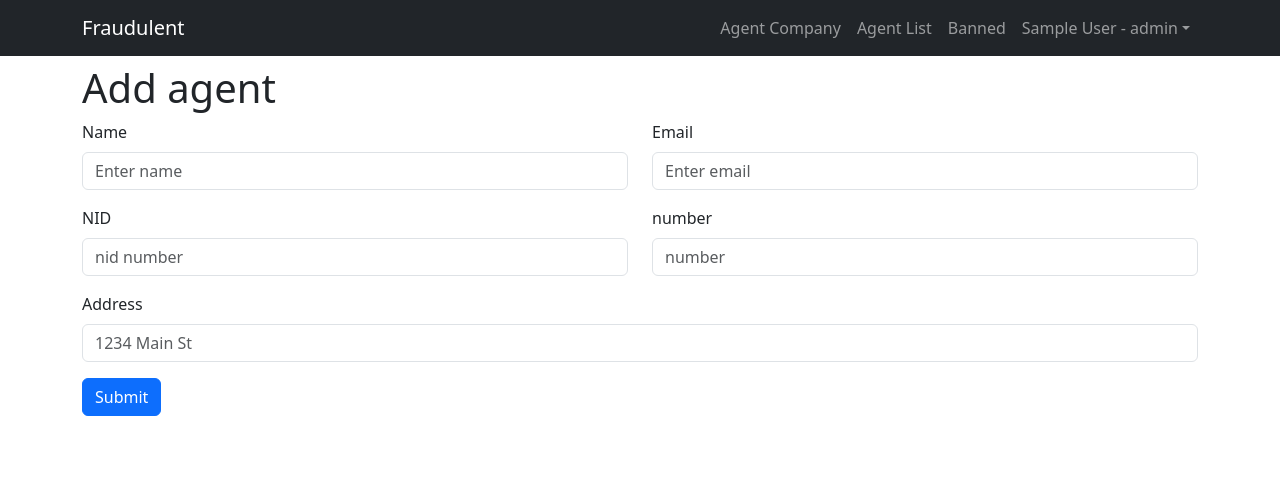
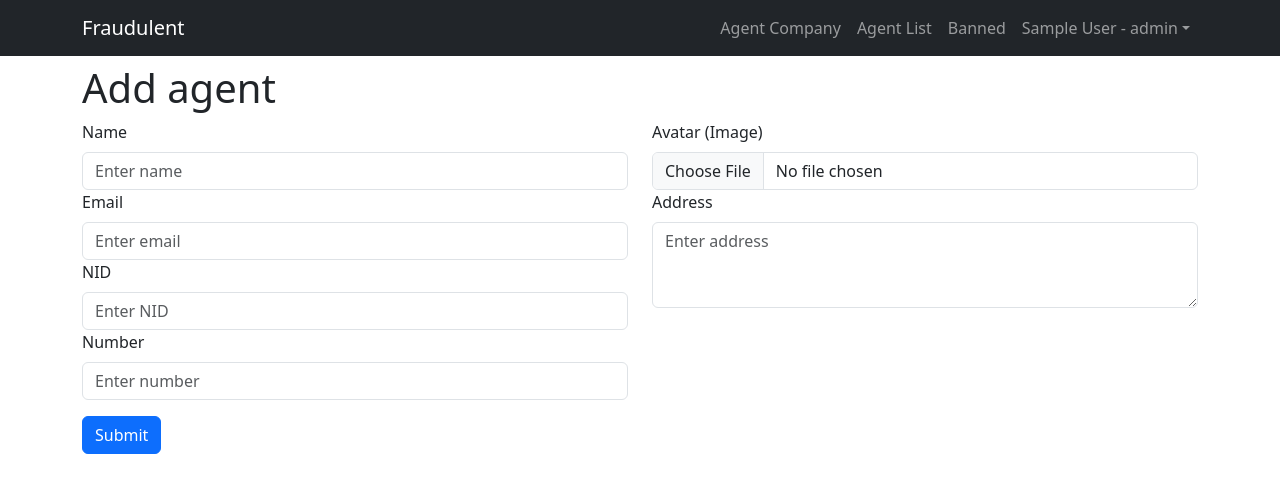
Before and after one commit to FahadKabirKsl/mernauth, a React (Vite) app in the folder frontend/: page /add-agent in a window 1280 px wide. Shown: the top 492 px of the page. Built offline with nearby package versions, Linux system fonts and the light colour scheme; sample sign-in values are in the browser's storage.

Commit message:
add image

```diff
--- a/frontend/src/components/screens/Agents/AddAgentScreen.jsx
+++ b/frontend/src/components/screens/Agents/AddAgentScreen.jsx
@@ -14,25 +14,43 @@ const AddAgentScreen = () => {
   const [nid, setNid] = useState("");
   const [number, setNumber] = useState("");
   const [address, setAddress] = useState("");
-  const [addAgent, { isLoading }] = useAddAgentMutation();
-
+  const [agentAvatar, setAgentAvatar] = useState(null);
+  const [loading, setLoading] = useState(false);
   const submitHandler = async (e) => {
     e.preventDefault();
 
+    const formData = new FormData();
+    formData.append("name", name);
+    formData.append("email", email);
+    formData.append("nid", nid);
+    formData.append("number", number);
+    formData.append("address", address);
+    if (agentAvatar) {
+      formData.append("agentAvatar", agentAvatar, agentAvatar.name);
+    }
+
     try {
-      const response = await axios.post("api/agents/add-agent", {
-        name,
-        email,
-        nid,
-        number,
-        address,
-      });
+      const config = {
+        headers: {
+          "Content-Type": "multipart/form-data",
+        },
+      };
+
+      const response = await axios.post(
+        "/api/agents/add-agent",
+        formData,
+        config
+      );
+
       if (response.status === 201) {
         toast.success("Agent added successfully");
+        // Reset the form fields after successful addition
         setName("");
-        setEmail(""), setNid("");
+        setEmail("");
+        setNid("");
         setNumber("");
         setAddress("");
+        setAgentAvatar(null);
       } else {
         const errorMessage = response.data.message;
         toast.error(errorMessage);
@@ -46,70 +64,75 @@ const AddAgentScreen = () => {
     <>
       <>
         <h1>Add agent</h1>
-        {isLoading ? (
-          <Loader />
-        ) : (
         <Form onSubmit={submitHandler}>
-            <Row className="mb-3">
-              <Form.Group as={Col} controlId="formGridName">
+          <Row>
+            <Col md={6}>
+              <Form.Group controlId="name">
                 <Form.Label>Name</Form.Label>
                 <Form.Control
-                  type="name"
+                  type="text"
                   placeholder="Enter name"
-                  required
                   value={name}
                   onChange={(e) => setName(e.target.value)}
+                  required
                 />
               </Form.Group>
-              <Form.Group as={Col} controlId="formGridEmail">
+              <Form.Group controlId="email">
                 <Form.Label>Email</Form.Label>
                 <Form.Control
                   type="email"
                   placeholder="Enter email"
-                  required
                   value={email}
                   onChange={(e) => setEmail(e.target.value)}
+                  required
                 />
               </Form.Group>
-            </Row>
-            <Row className="mb-3">
-              <Form.Group as={Col} controlId="formGridnid">
+              <Form.Group controlId="nid">
                 <Form.Label>NID</Form.Label>
                 <Form.Control
-                  type="number"
-                  placeholder="nid number"
-                  required
+                  type="text"
+                  placeholder="Enter NID"
                   value={nid}
                   onChange={(e) => setNid(e.target.value)}
+                  required
                 />
               </Form.Group>
-              <Form.Group as={Col} controlId="formGridnumber">
-                <Form.Label>number</Form.Label>
+              <Form.Group controlId="number">
+                <Form.Label>Number</Form.Label>
                 <Form.Control
-                  type="number"
-                  placeholder="number"
-                  required
+                  type="text"
+                  placeholder="Enter number"
                   value={number}
                   onChange={(e) => setNumber(e.target.value)}
+                  required
                 />
               </Form.Group>
-            </Row>
-
-            <Form.Group className="mb-3" controlId="formGridAddress1">
+            </Col>
+            <Col md={6}>
+              <Form.Group controlId="avatar">
+                <Form.Label>Avatar (Image)</Form.Label>
+                <Form.Control
+                  type="file"
+                  onChange={(e) => setAgentAvatar(e.target.files[0])}
+                />
+              </Form.Group>
+              <Form.Group controlId="address">
                 <Form.Label>Address</Form.Label>
                 <Form.Control
-                placeholder="1234 Main St"
-                required
+                  as="textarea"
+                  rows={3}
+                  placeholder="Enter address"
                   value={address}
                   onChange={(e) => setAddress(e.target.value)}
+                  required
                 />
               </Form.Group>
-
-            <Button variant="primary" type="submit">
-              Submit
+            </Col>
+          </Row>
+          <Button type="submit" variant="primary" className="my-3">
+            {loading ? <Loader /> : "Submit"}
           </Button>
         </Form>
-        )}
       </>
     </>
   );
--- a/frontend/src/components/screens/Agents/MyAgentScreen.jsx
+++ b/frontend/src/components/screens/Agents/MyAgentScreen.jsx
@@ -1,5 +1,5 @@
 import React, { useState, useEffect } from "react";
-import Table from "react-bootstrap/Table";
+import { Table, Image } from "react-bootstrap";
 import Loader from "../../Loader";
 import axios from "axios";
 
@@ -41,6 +41,14 @@ const MyAgentScreen = () => {
             {agents.map((agent) => (
               <tr key={agent._id}>
                 <td>{agent._id}</td>
+                <td>
+                  <Image
+                    src={`../../../../../uploads/${agent.agentAvatar}`}
+                    alt={agent.name}
+                    style={{ width: "50px", height: "50px" }}
+                    rounded
+                  />
+                </td>
                 <td>{agent.name}</td>
                 <td>{agent.email}</td>
                 <td>{agent.nid}</td>
```
Also changed, not shown: 2 other files (tests, documents, lock files or other folders). Lines whose indentation alone changed are shown as unchanged.
